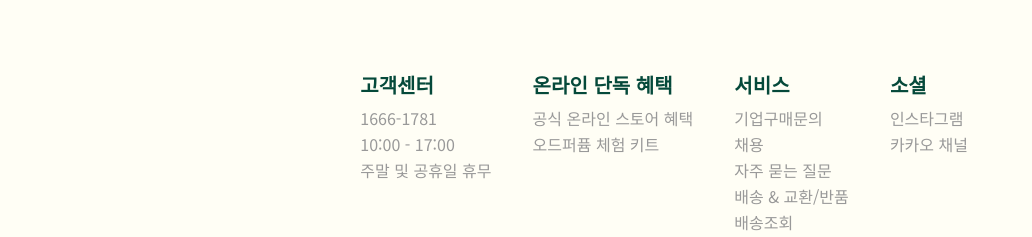
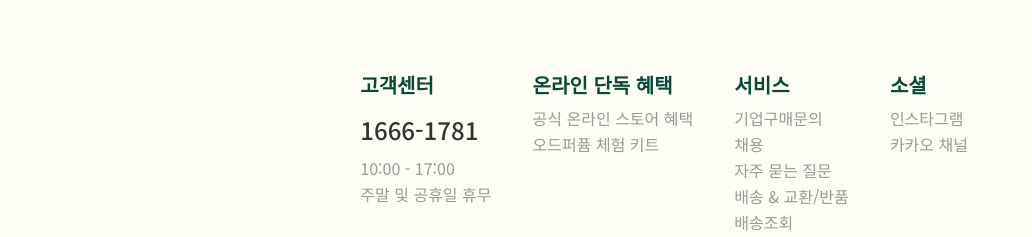
Before and after one commit to sungyoenji/nonfiction, a plain HTML site: page index.html in a window 1280 px wide. Shown: the part 3127-3364 px from the top of the page, 248-1280 px from the left. Drawn offline with nearby package versions, Linux system fonts and the light colour scheme; a web font is replaced by a local one.

Commit message:
Add files via upload

```diff
--- a/css/style.css
+++ b/css/style.css
@@ -624,6 +624,12 @@ footer .inner .info .info_list li img{
     width: 180px;
     margin-bottom: 30px;
 }
+footer .inner .info .info_list .call p{
+    font-size: 24px;
+    line-height: 40px;
+    font-weight: 500;
+    color: #333;
+}
 footer .inner .info .info_list li a,
 footer .inner .info .info_list li p{
     display: block;
```
